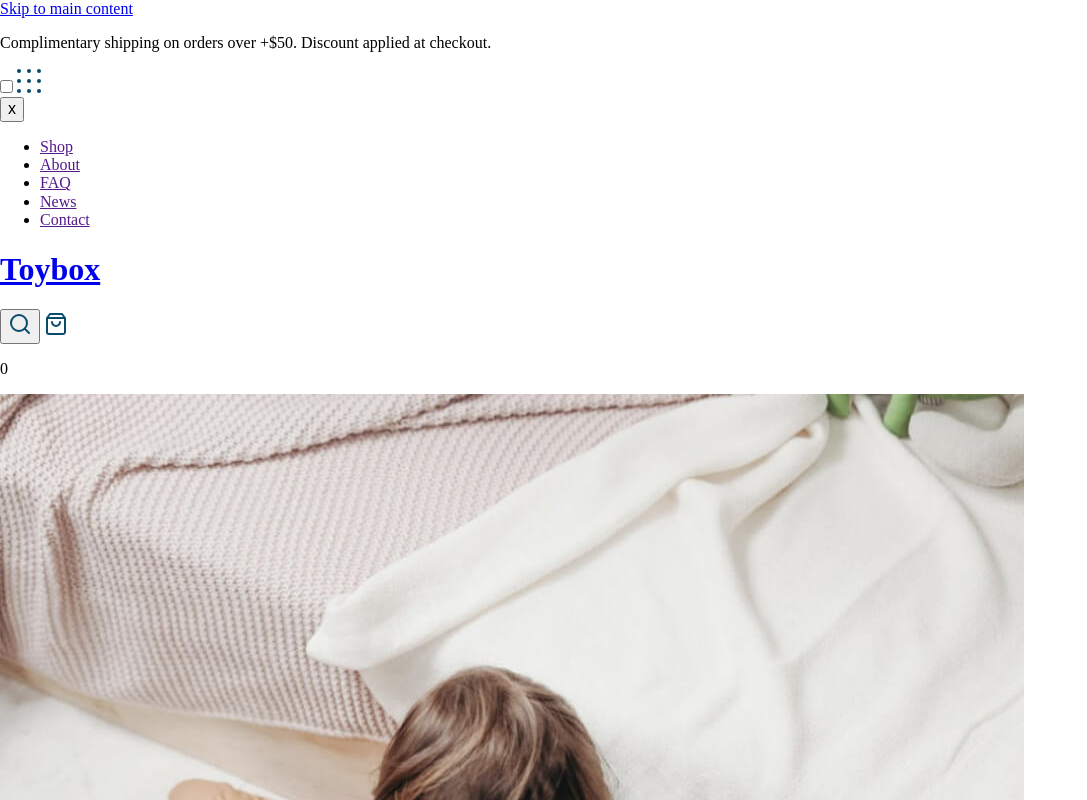
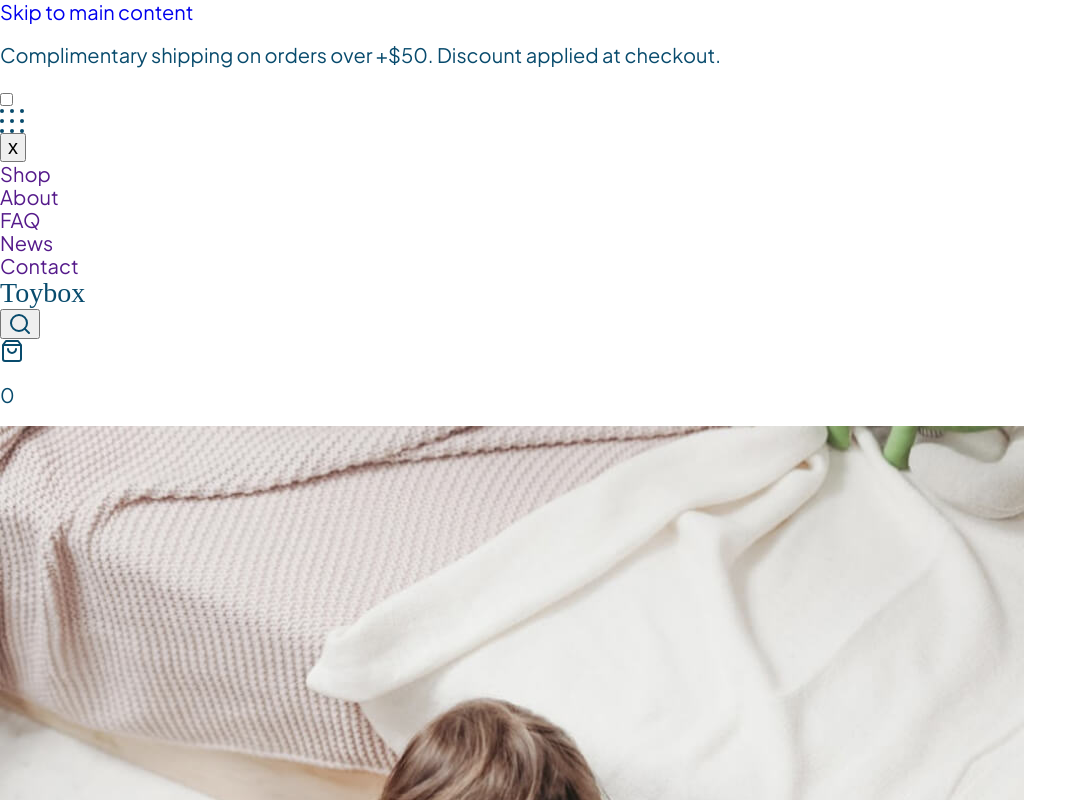
Before and after one commit to 41CharlesLi/ecommerceSCSS, a plain HTML site: page index.html in a window 1280 px wide. Shown: the top 800 px of the page, without its empty margins (0-1087 px from the left). Drawn offline with Linux system fonts and the light colour scheme; files whose address does not match are found by name; a web font is replaced by a local one.

Commit message:
finished typography

```diff
--- a/styles/sass/partials/_typography.scss
+++ b/styles/sass/partials/_typography.scss
@@ -7,3 +7,71 @@
     url('../fonts/PlusJakarta_Sans-2.5/webfonts/PlusJakartaSans-Regular.woff2');
     font-weight: normal;
 }
+
+@font-face{
+    font-family: "Jakarta Sans";
+    src: url('../fonts/PlusJakarta_Sans-2.5/webfonts/PlusJakartaSans-Bold.woff'),
+    url('../fonts/PlusJakarta_Sans-2.5/static/PlusJakartaSans-Bold.ttf'),
+    url('../fonts/PlusJakarta_Sans-2.5/webfonts/PlusJakartaSans-Bold.woff2');
+    font-weight: bold;
+}
+
+@font-face {
+    font-family: 'Young Serif';
+    src: url('../fonts/youngserif/YoungSerif-Regular.otf');
+}
+
+html {
+    font-size: 125%;
+}
+
+body {
+    font-family: $bodyFont;
+    font-weight: normal;
+    color: $primary;
+}
+
+h1, h2, h3, h4, blockquote {
+    font-family: $headingFont;
+    font-weight: normal;
+    color: $primary;
+    margin: 0;
+}
+
+//set heading font sizes
+
+h1 {
+    font-size: 1.4rem;
+}
+
+h2 {
+    font-size: 2rem;
+}
+
+h3 {
+    font-size: 2.7rem;
+}
+
+h4 {
+    font-size: 1.7rem;
+}
+
+h5 {
+    font-size: 0.7rem;
+}
+
+ul,
+li,
+a,
+input {
+    margin: 0;
+    padding: 0;
+}
+
+ul {
+    list-style: none;
+}
+
+a {
+    text-decoration: none;
+}
--- a/styles/sass/styles.scss
+++ b/styles/sass/styles.scss
@@ -1,6 +1,6 @@
 @import "./partials/setup";
 @import "./partials/variables";
-@import "./partials/typography"
+@import "./partials/typography";
 
 
 // HEADINGS:
@@ -9,3 +9,7 @@
 // h3: 54px;
 // h4: 34px;
 // h5: 14px;
+img {
+    max-width: 100%; //image will never overflow container, set size on container to control size of image
+    display: block;
+}
```
Also changed, not shown: styles/styles.css.
